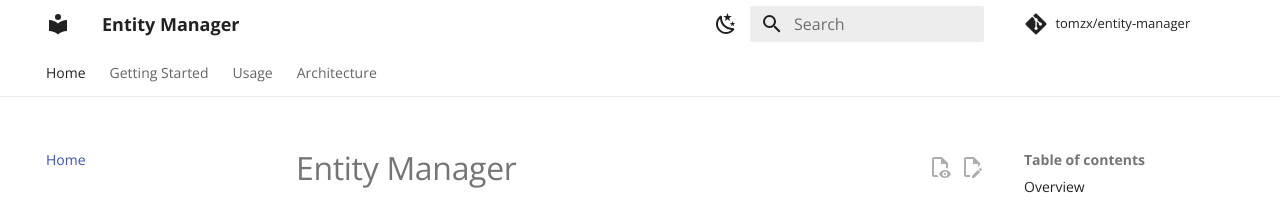
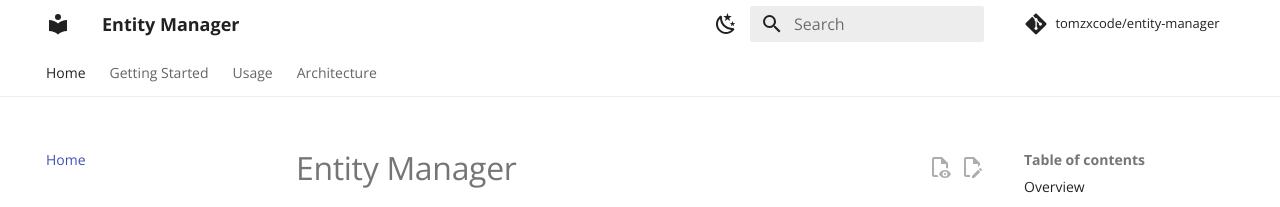
Before and after one commit to TomzxCode/entity-manager, an MkDocs documentation site: the page built from docs/index.md, in a window 1280 px wide. Shown: the top 207 px of the page. Built offline with MkDocs 1.6.1 and Material for MkDocs 9.7.7, drawn with Linux system fonts in a browser that asks for light colours; comment, search, counter and statistics services are not loaded.

Commit message:
Fix repository owner

```diff
--- a/mkdocs.yml
+++ b/mkdocs.yml
@@ -1,14 +1,14 @@
 site_name: Entity Manager
 site_description: An entity manager for LLMs
-site_url: https://github.com/tomzx/entity-manager
-repo_name: tomzx/entity-manager
-repo_url: https://github.com/tomzx/entity-manager
+site_url: https://github.com/tomzxcode/entity-manager
+repo_name: tomzxcode/entity-manager
+repo_url: https://github.com/tomzxcode/entity-manager
 edit_uri: edit/main/docs/
 
 extra:
   social:
     - icon: fontawesome/brands/github
-      link: https://github.com/tomzx/entity-manager
+      link: https://github.com/tomzxcode/entity-manager
 
 theme:
   name: material
```
